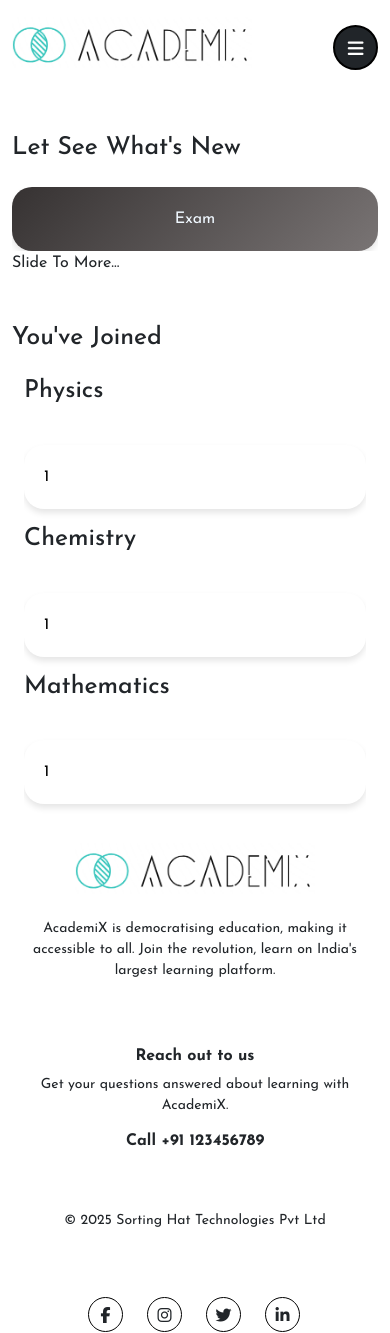
After one commit to Vrushabhgohil/AcademiX, a Flask app: page /student/student_home in a window 390 px wide. The commit adds this page. Run offline with Flask 3, Linux system fonts and the light colour scheme; tables that the repository leaves empty hold one stand-in row (values such as "Sample post"); some libraries are stand-ins or nearby versions.

Commit message:
initial changes

```diff
--- /dev/null
+++ b/Templates/Student/header.html
@@ -0,0 +1,102 @@
+<!DOCTYPE html>
+<html lang="en">
+
+<head>
+    <meta charset="UTF-8">
+    <meta name="viewport" content="width=device-width, initial-scale=1.0">
+    <link href="https://cdn.jsdelivr.net/npm/bootstrap@5.3.3/dist/css/bootstrap.min.css" rel="stylesheet">
+    <script src="https://cdn.jsdelivr.net/npm/bootstrap@5.3.3/dist/js/bootstrap.bundle.min.js"></script>
+    <script src="https://ajax.googleapis.com/ajax/libs/jquery/3.7.1/jquery.min.js"></script>
+    <link rel="stylesheet" href="https://cdnjs.cloudflare.com/ajax/libs/font-awesome/6.6.0/css/all.min.css"
+        integrity="sha512-Kc323vGBEqzTmouAECnVceyQqyqdsSiqLQISBL29aUW4U/M7pSPA/gEUZQqv1cwx4OnYxTxve5UMg5GT6L4JJg=="
+        crossorigin="anonymous" referrerpolicy="no-referrer" />
+    <link rel="stylesheet" href="{{url_for('static',filename='student/header.css')}}">
+    <link rel="stylesheet" href="{{url_for('static',filename='common.css')}}">
+    <link rel="icon" href="./Academix-logo/favicon.png" type="image/x-icon">
+</head>
+
+<body>
+    <div class="main_header_section container">
+        <div class="menu_section row">
+            <div class="logo col-6">
+                <img src="{{url_for('static',filename='Academix-logo/academix_colored_logo.png')}}" alt="" srcset="">
+            </div>
+            <div class="menu col-6">
+                <button class="btn btn-dark menu-btn"><i class="fa-solid fa-bars"></i></button>
+            </div>
+        </div>
+    </div>
+    {% block content %} {% endblock %}
+    <div class="main_footer_Section container">
+        <div class="footer_section pt-4">
+            <div class="info_section">
+                <div class="logo">
+                    <img src="{{url_for('static',filename='Academix-logo/academix_colored_logo.png')}}" alt=""
+                        srcset="">
+                </div>
+                <br>
+                <p>AcademiX is democratising education, making it accessible to all. Join the revolution, learn on
+                    India's largest learning platform.
+                </p>
+
+            </div>
+
+            <div class="reach_out_section">
+                <h6>Reach out to us</h6>
+                <p>Get your questions answered about learning with AcademiX.</p>
+
+                <h6 class="mt-3">Call
+                    +91 123456789</h6>
+
+            </div>
+            <div class="copy_right_section ">
+                <p>© 2025 Sorting Hat Technologies Pvt Ltd</p>
+
+            </div>
+            <div class="social_media row container">
+                <div class="col-1"><i class="fa-brands fa-facebook-f"></i></div>
+                <div class="col-1"><i class="fa-brands fa-instagram"></i></div>
+                <div class="col-1"><i class="fa-brands fa-twitter"></i></div>
+                <div class="col-1"><i class="fa-brands fa-linkedin-in"></i></div>
+
+            </div>
+        </div>
+    </div>
+
+    <div class="options">
+        <div class="mt-2 w-100 container" style="text-align: right;">
+            <button class="btn btn-dark close">Close</button>
+        </div>
+        <div class="mt-5">
+            <a href="http://" class="text-decoration-none h5 text-info">Home</a>
+            <div class="line bg-info"></div>
+        </div>
+        <div class="mt-2">
+            <a href="http://" class="text-decoration-none h5 text-warning">Course</a>
+            <div class="line bg-warning"></div>
+        </div>
+        <div class="mt-2">
+            <a href="http://" class="text-decoration-none h5 text-success">Profile</a>
+            <div class="line bg-success"></div>
+        </div>
+        <div class="mt-2">
+            <a href="http://" class="text-decoration-none h5 text-danger">Signout</a>
+            <div class="line bg-danger"></div>
+        </div>
+    </div>
+    <script>
+        $(document).ready(function () {
+            $('.options').hide();
+            $('.menu_section button').click(function () {
+                $('.options').slideDown(500);
+                $("body").css("overflow-y", "hidden");
+            });
+            $('.close').click(function () {
+                $('.options').slideUp(500);
+                $("body").css("overflow-y", "scroll");
+            });
+        });
+    </script>
+</body>
+
+</html>
--- /dev/null
+++ b/Templates/Student/home.html
@@ -0,0 +1,61 @@
+<!DOCTYPE html>
+<html lang="en">
+
+<head>
+    <meta charset="UTF-8">
+    <meta name="viewport" content="width=device-width, initial-scale=1.0">
+    <link href="https://cdn.jsdelivr.net/npm/bootstrap@5.3.3/dist/css/bootstrap.min.css" rel="stylesheet">
+    <script src="https://cdn.jsdelivr.net/npm/bootstrap@5.3.3/dist/js/bootstrap.bundle.min.js"></script>
+    <script src="https://ajax.googleapis.com/ajax/libs/jquery/3.7.1/jquery.min.js"></script>
+    <link rel="stylesheet" href="https://cdnjs.cloudflare.com/ajax/libs/font-awesome/6.6.0/css/all.min.css"
+        integrity="sha512-Kc323vGBEqzTmouAECnVceyQqyqdsSiqLQISBL29aUW4U/M7pSPA/gEUZQqv1cwx4OnYxTxve5UMg5GT6L4JJg=="
+        crossorigin="anonymous" referrerpolicy="no-referrer" />
+    <link rel="stylesheet" href="{{url_for('static',filename='student/home.css')}}">
+    <link rel="stylesheet" href="{{url_for('static',filename='common.css')}}">
+    <link rel="icon" href="./Academix-logo/favicon.png" type="image/x-icon">
+</head>
+{% extends "Student/header.html" %}
+{% block content %}
+
+<body>
+    <div class="main_home_section container">
+        <div class="new_launches_section mt-5">
+            <h2 class="mb-4">Let See What's New</h2>
+            <div class="launches_board mt-3">
+                <div class="launches">
+                    Exam
+                </div>
+                <div class="launches">
+                    New Course
+                </div>
+            </div>
+            <p class="data">Slide To More...</p>
+        </div>
+        <div class="all_subject_lecture_section mt-5">
+            <h2 class="mb-4">You've Joined</h2>
+            <div class="container">
+                <h2 class="mb-4">Physics</h2>
+                <div class="subject_section">
+                    <div class="lectures">1</div>
+                    <div class="lectures">2</div>
+                    <div class="lectures">3</div>
+                </div>
+                <h2 class="mb-4">Chemistry</h2>
+                <div class="subject_section">
+                    <div class="lectures">1</div>
+                    <div class="lectures">2</div>
+                    <div class="lectures">3</div>
+                </div>
+                <h2 class="mb-4">Mathematics</h2>
+                <div class="subject_section">
+                    <div class="lectures">1</div>
+                    <div class="lectures">2</div>
+                    <div class="lectures">3</div>
+                </div>
+            </div>
+        </div>
+    </div>
+</body>
+{% endblock %}
+
+</html>
--- /dev/null
+++ b/common/extension.py
@@ -0,0 +1,3 @@
+from flask_sqlalchemy import SQLAlchemy
+
+db = SQLAlchemy()
--- a/main.py
+++ b/main.py
@@ -1,14 +1,27 @@
-from flask import Flask, render_template, request, jsonify
+from flask import Flask, render_template
+from common.extension import db
 from Tenants.student.api import student_api
 from Tenants.tutors.api import tutor_api
 
+def create_app():
+    app = Flask(__name__)
+    app.config['SQLALCHEMY_DATABASE_URI'] = "sqlite:///academiX.db"
+    app.config['SQLALCHEMY_TRACK_MODIFICATIONS'] = False
 
-app = Flask(__name__)
-app.register_blueprint(student_api)
-app.register_blueprint(tutor_api)
-@app.route('/welcome')
-def default():
-    return render_template('Default.html')
+    db.init_app(app)
+
+    with app.app_context():
+        db.create_all()
+
+    app.register_blueprint(student_api, url_prefix='/student')
+    app.register_blueprint(tutor_api, url_prefix='/tutor')
+
+    @app.route('/welcome')
+    def default():
+        return render_template('Default.html')
+
+    return app
 
 if __name__ == '__main__':
+    app = create_app()
     app.run(debug=True)
--- /dev/null
+++ b/static/student/header.css
@@ -0,0 +1,162 @@
+/* Header Section */
+.menu_section {
+  align-items: center;
+  padding: 15px 0;
+}
+.menu_section div:nth-child(1) {
+  text-align: left;
+}
+.menu_section div:nth-child(2) {
+  text-align: right;
+}
+.logo img {
+  width: 15pc;
+}
+.menu-btn {
+  font-size: 18px;
+  border-radius: 50%;
+  text-align: center;
+  border: 2px solid black;
+}
+
+.menu-btn {
+  height: 45px;
+  width: 45px;
+  line-height: 36px;
+}
+/* Footer section */
+.footer_section {
+  display: grid;
+  grid-template-columns: repeat(2, 1fr);
+  grid-gap: 50px 0;
+}
+.footer_section p {
+  width: 80%;
+}
+.footer_section div p {
+  font-weight: 400;
+}
+.reach_out_section h6 {
+  font-weight: bold;
+}
+
+.social_media i {
+  border: 1px solid black;
+  width: 35px;
+  height: 35px;
+  line-height: 35px;
+  text-align: center;
+  border-radius: 50%;
+}
+
+/* Menu Options */
+.options {
+  position: absolute;
+  top: 0;
+  left: 0;
+  z-index: 999;
+  letter-spacing: 1px;
+  padding-top: 50px !important;
+  padding: 10%;
+  width: 100%;
+  height: 100vh;
+  background: rgb(255, 255, 255);
+  overflow: hidden;
+}
+.options div {
+  line-height: 70px;
+}
+.line {
+  width: 75%;
+  height: 2px;
+}
+
+/* footer */
+.footer_section {
+  display: grid;
+  grid-template-columns: repeat(2, 1fr);
+  grid-gap: 50px 0;
+}
+.footer_section p {
+  width: 80%;
+}
+.footer_section div p {
+  font-weight: 400;
+}
+.reach_out_section h6 {
+  font-weight: bold;
+}
+
+.social_media i {
+  border: 1px solid black;
+  width: 35px;
+  height: 35px;
+  line-height: 35px;
+  text-align: center;
+  border-radius: 50%;
+}
+
+@media (max-width: 400px) {
+  .social_media div {
+    display: flex !important;
+    width: 100%;
+    justify-content: space-around;
+  }
+  .menu {
+    margin-top: 10px;
+  }
+  .social_media {
+    width: 106%;
+  }
+  .social_media div {
+    flex-direction: row !important;
+    width: auto;
+  }
+}
+@media (max-width: 767px) {
+  .container,
+  .container-sm {
+    max-width: 750px;
+  }
+  .social_media {
+    flex-direction: row !important;
+  }
+  .main_footer_Section .row {
+    flex-direction: column;
+  }
+  .menu-btn {
+    line-height: 35px;
+  }
+
+
+  .col-md-4 {
+    margin-bottom: 15px;
+  }
+  .footer_section {
+    grid-template-columns: 1fr;
+    text-align: center;
+  }
+
+  .footer_section p {
+    font-size: 14px;
+    width: 100%;
+  }
+
+  .social_media i {
+    width: 35px;
+    height: 35px;
+  }
+}
+@media (max-width: 1024px) {
+  .footer_section {
+    grid-template-columns: 1fr;
+  }
+
+  .footer_section div {
+    text-align: center;
+  }
+
+  .social_media {
+    justify-content: center;
+  }
+}
--- /dev/null
+++ b/static/student/home.css
@@ -0,0 +1,102 @@
+/* Display: Grid */
+.launches_board,
+.subject_section {
+  display: grid;
+  grid-gap: 20px;
+}
+
+/* New Launches Section */
+.launches_board {
+  grid-template-columns: repeat(2, 1fr);
+  text-align: center;
+}
+.data{
+  display: none;
+}
+.launches,
+.lectures {
+  padding: 20px;
+  border-radius: 20px;
+  color: aliceblue;
+  box-shadow: 0 4px 6px rgba(0, 0, 0, 0.1);
+  transition: transform 0.3s ease, box-shadow 0.3s ease;
+}
+
+.launches:hover,
+.lectures:hover {
+  transform: translateY(-10px);
+}
+
+.launches_board div:nth-child(1) {
+  background: linear-gradient(135deg, #363232, #797474);
+}
+
+.launches_board div:nth-child(2) {
+  background: linear-gradient(135deg, #6a85b6, #bac8e0);
+}
+
+/* Subject Lecture Section */
+.subject_section {
+  grid-template-columns: repeat(3, 1fr);
+}
+.lectures {
+  margin: 15px 0;
+  background: white;
+  color: black;
+}
+
+@media (max-width: 400px) {
+  .data{
+    display: block;
+  }
+  .launches_board,
+  .subject_section {
+    display: flex;
+    overflow-x: auto;
+    gap: 15px;
+  }
+
+  .launches,
+  .lectures {
+    width: 100%;
+    min-width: 100%;
+    flex-shrink: 0;
+  }
+
+  .launches:first-child {
+    width: 100%;
+  }
+
+  .launches:nth-child(2) {
+    flex-shrink: 0;
+    min-width: 100%;
+  }
+  .subject_section > .lectures:nth-child(2),
+  .subject_section > .lectures:nth-child(3) {
+    flex-shrink: 0;
+    min-width: 100%;
+  }
+
+  .subject_section {
+    overflow-x: auto;
+    white-space: nowrap;
+  }
+
+  .subject_section > .lectures:nth-child(2),
+  .subject_section > .lectures:nth-child(3) {
+    display: inline-block;
+    margin-right: 15px;
+  }
+
+  /* Hide the Scroll bar */
+  .launches_board::-webkit-scrollbar,
+  .subject_section::-webkit-scrollbar {
+    display: none;
+  }
+
+  .launches_board,
+  .subject_section {
+    -ms-overflow-style: none;
+    scrollbar-width: none;
+  }
+}
```
Also changed, not shown: Templates/signup_student.html (+5 -5 lines), Templates/student_home.html (deleted, +0 -38 lines), Tenants/student/api.py (+8 -3 lines), Tenants/student/service.py (+30 -9 lines), common/database.py (+17 -14 lines), requirements.txt (+28 -7 lines), static/login.css (+4 -3 lines), static/student_home.css (deleted, +0 -40 lines), academiX.db (added), common/academiX.db (deleted), instance/academiX.db (added).
